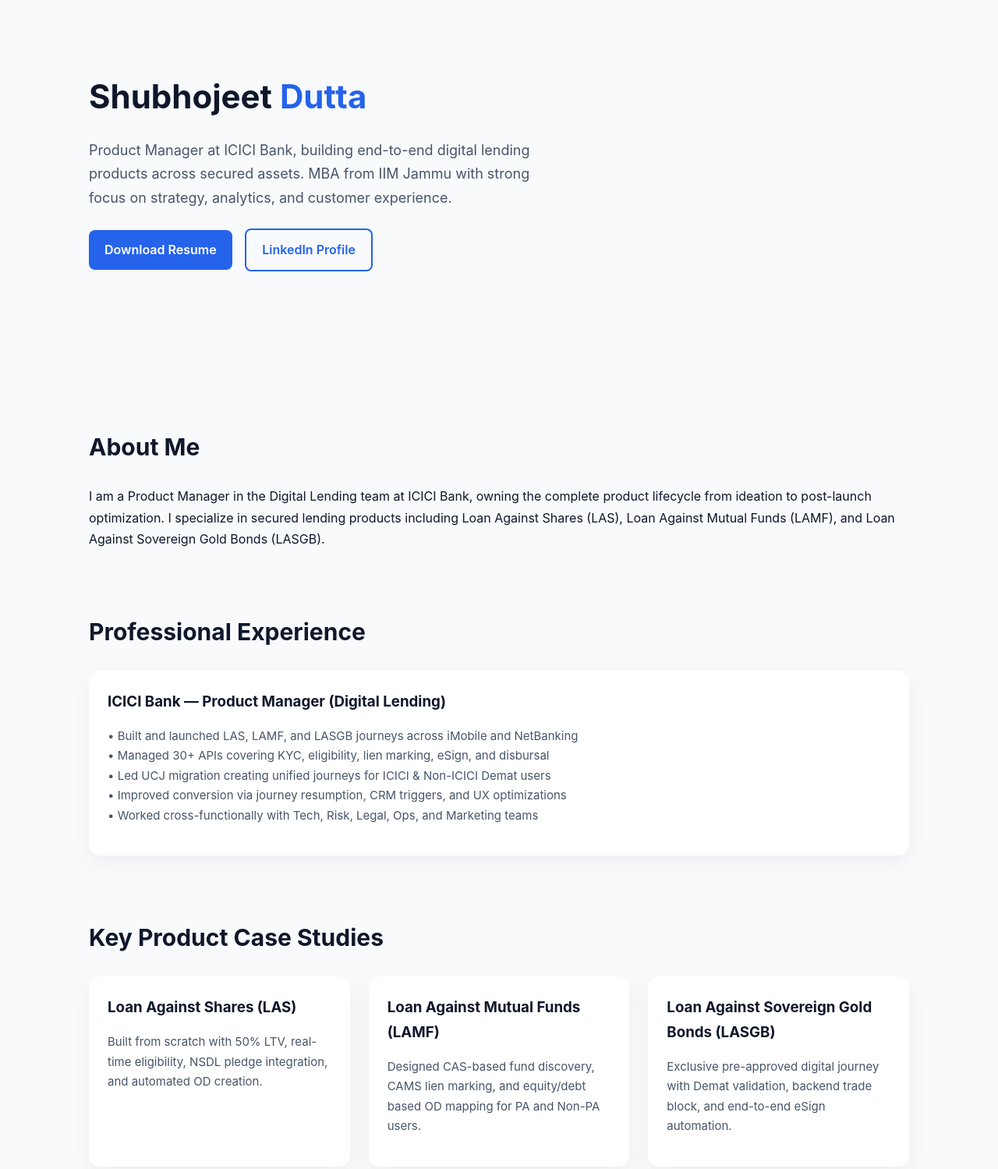
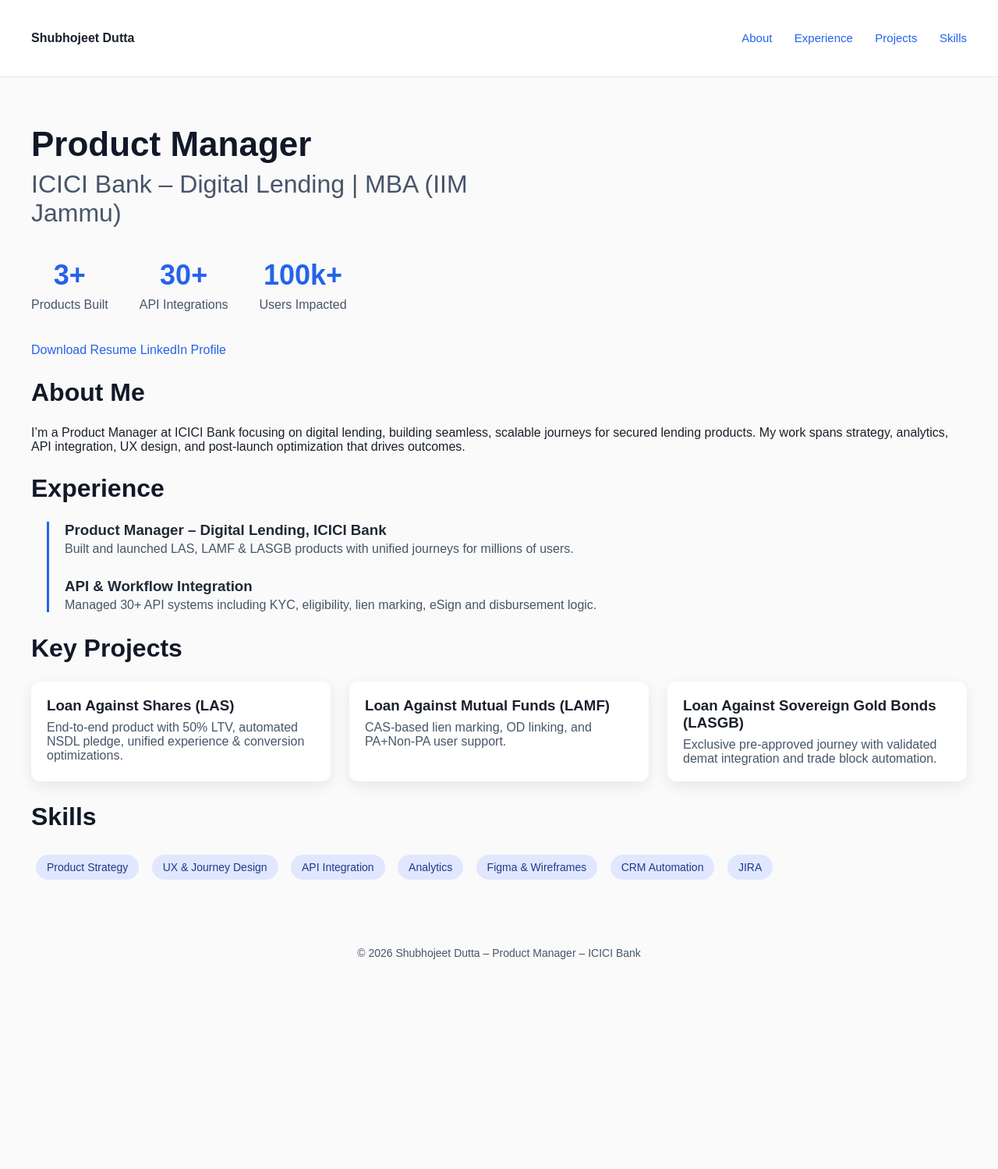
Before and after one commit to shubhojeetiim/shubhojeetiim.github.io, a plain HTML site: page index.html in a window 1280 px wide. Shown: the top 1499 px of the page at 78% size. After the commit the page ends 1270 px from the top, so only its background shows below. Drawn offline with Linux system fonts and the light colour scheme.

Commit message:
Update index.html

```diff
--- a/index.html
+++ b/index.html
@@ -3,114 +3,111 @@
 <head>
   <meta charset="UTF-8" />
   <meta name="viewport" content="width=device-width, initial-scale=1.0"/>
-  <title>Shubhojeet Dutta | Product Manager</title>
+  <title>Shubhojeet Dutta – Product Manager</title>
 
   <style>
-    :root {
-      --primary: #2563eb;
-      --dark: #0f172a;
-      --gray: #475569;
-      --light: #f8fafc;
-      --card: #ffffff;
+    /* ---------- BASE STYLES ---------- */
+    body, html {
+      margin: 0;
+      padding: 0;
+      font-family: "Poppins", Arial, sans-serif;
+      scroll-behavior: smooth;
+      color: #1a202c;
+      background: #fafafa;
     }
+    a { text-decoration: none; color: #2563eb; }
+    .container { max-width: 1200px; margin: auto; padding: 40px 20px; }
 
-    * {
-      box-sizing: border-box;
+    /* ---------- HEADER + NAV ---------- */
+    header {
+      position: fixed;
+      top: 0;
+      width: 100%;
+      background: white;
+      border-bottom: 1px solid #e2e8f0;
+      z-index: 1000;
     }
-
-    body {
-      margin: 0;
-      font-family: "Inter", Arial, sans-serif;
-      color: var(--dark);
-      background: var(--light);
-      line-height: 1.7;
+    nav {
+      display: flex;
+      justify-content: space-between;
+      align-items: center;
+      padding: 12px 20px;
     }
-
-    a {
-      text-decoration: none;
-      color: var(--primary);
-    }
-
-    .container {
-      max-width: 1100px;
-      margin: auto;
-      padding: 60px 24px;
+    nav a {
+      margin-left: 24px;
+      font-weight: 500;
+      font-size: 15px;
     }
 
     /* ---------- HERO ---------- */
     .hero {
       display: grid;
-      grid-template-columns: 1.2fr 0.8fr;
+      grid-template-columns: 1fr 1fr;
+      align-items: center;
+      margin-top: 120px;
+      gap: 20px;
+    }
+    .hero h1 {
+      font-size: 44px;
+      margin: 0;
+      color: #111827;
+    }
+    .hero h2 {
+      color: #475569;
+      margin-top: 8px;
+      font-weight: 400;
+    }
+    .hero-stats {
+      margin: 40px 0;
+      display: flex;
       gap: 40px;
-      align-items: center;
+    }
+    .stat {
+      text-align: center;
+    }
+    .stat h3 {
+      font-size: 36px;
+      margin: 0;
+      color: #2563eb;
+    }
+    .stat p {
+      margin: 8px 0 0;
+      color: #475569;
     }
 
-    .hero h1 {
-      font-size: 42px;
-      margin-bottom: 10px;
+    /* ---------- SECTION TITLES ---------- */
+    section h2 {
+      font-size: 32px;
+      margin-bottom: 24px;
+      color: #111827;
     }
 
-    .hero h1 span {
-      color: var(--primary);
+    /* ---------- EXPERIENCE TIMELINE ---------- */
+    .timeline {
+      border-left: 3px solid #2563eb;
+      padding-left: 20px;
+      margin-left: 20px;
     }
+    .timeline-item {
+      margin-bottom: 28px;
+    }
+    .timeline-item h3 { margin: 0 0 4px; color: #1f2937; }
+    .timeline-item p { margin: 4px 0; color: #475569; }
 
-    .hero p {
-      font-size: 18px;
-      color: var(--gray);
-      margin-bottom: 24px;
-    }
-
-    .cta a {
-      display: inline-block;
-      padding: 12px 20px;
-      border-radius: 8px;
-      margin-right: 12px;
-      font-weight: 600;
-    }
-
-    .primary-btn {
-      background: var(--primary);
-      color: white;
-    }
-
-    .secondary-btn {
-      border: 2px solid var(--primary);
-      color: var(--primary);
-    }
-
-    /* ---------- SECTIONS ---------- */
-    section {
-      margin-top: 80px;
-    }
-
-    section h2 {
-      font-size: 30px;
-      margin-bottom: 24px;
-    }
-
-    /* ---------- CARDS ---------- */
+    /* ---------- PROJECT GRID ---------- */
     .grid {
       display: grid;
       grid-template-columns: repeat(auto-fit, minmax(280px, 1fr));
       gap: 24px;
     }
-
     .card {
-      background: var(--card);
-      padding: 24px;
-      border-radius: 14px;
-      box-shadow: 0 10px 30px rgba(0,0,0,0.05);
+      background: #fff;
+      padding: 20px;
+      border-radius: 12px;
+      box-shadow: 0px 6px 18px rgba(0,0,0,0.08);
     }
-
-    .card h3 {
-      margin-top: 0;
-      margin-bottom: 8px;
-    }
-
-    .card p {
-      color: var(--gray);
-      font-size: 15px;
-    }
+    .card h3 { margin: 0 0 8px; }
+    .card p { margin: 0; color: #475569; }
 
     /* ---------- SKILLS ---------- */
     .skills span {
@@ -127,122 +124,124 @@
     footer {
       text-align: center;
       padding: 40px 20px;
-      color: var(--gray);
+      color: #475569;
       font-size: 14px;
     }
 
     /* ---------- RESPONSIVE ---------- */
     @media (max-width: 768px) {
-      .hero {
-        grid-template-columns: 1fr;
-      }
-
-      .hero h1 {
-        font-size: 34px;
-      }
+      .hero { grid-template-columns: 1fr; }
     }
   </style>
 </head>
 
 <body>
 
-  <div class="container hero">
-    <div>
-      <h1>Shubhojeet <span>Dutta</span></h1>
-      <p>
-        Product Manager at ICICI Bank, building end-to-end digital lending
-        products across secured assets. MBA from IIM Jammu with strong focus
-        on strategy, analytics, and customer experience.
-      </p>
-      <div class="cta">
-        <a class="primary-btn" href="#">Download Resume</a>
-        <a class="secondary-btn" href="#">LinkedIn Profile</a>
+  <!-- HEADER -->
+  <header>
+    <nav class="container">
+      <div><strong>Shubhojeet Dutta</strong></div>
+      <div>
+        <a href="#about">About</a>
+        <a href="#experience">Experience</a>
+        <a href="#projects">Projects</a>
+        <a href="#skills">Skills</a>
       </div>
-    </div>
-  </div>
+    </nav>
+  </header>
 
   <div class="container">
 
+    <!-- HERO -->
+    <section class="hero" id="home">
+      <div>
+        <h1>Product Manager</h1>
+        <h2>ICICI Bank – Digital Lending | MBA (IIM Jammu)</h2>
+
+        <div class="hero-stats">
+          <div class="stat">
+            <h3>3+</h3>
+            <p>Products Built</p>
+          </div>
+          <div class="stat">
+            <h3>30+</h3>
+            <p>API Integrations</p>
+          </div>
+          <div class="stat">
+            <h3>100k+</h3>
+            <p>Users Impacted</p>
+          </div>
+        </div>
+
+        <a href="#" class="primary-btn">Download Resume</a>
+        <a href="#" class="secondary-btn">LinkedIn Profile</a>
+      </div>
+    </section>
+
     <!-- ABOUT -->
-    <section>
+    <section id="about">
       <h2>About Me</h2>
       <p>
-        I am a Product Manager in the Digital Lending team at ICICI Bank,
-        owning the complete product lifecycle from ideation to post-launch
-        optimization. I specialize in secured lending products including
-        Loan Against Shares (LAS), Loan Against Mutual Funds (LAMF),
-        and Loan Against Sovereign Gold Bonds (LASGB).
+        I’m a Product Manager at ICICI Bank focusing on digital lending,
+        building seamless, scalable journeys for secured lending products.
+        My work spans strategy, analytics, API integration, UX design, and
+        post-launch optimization that drives outcomes.
       </p>
     </section>
 
     <!-- EXPERIENCE -->
-    <section>
-      <h2>Professional Experience</h2>
-      <div class="card">
-        <h3>ICICI Bank — Product Manager (Digital Lending)</h3>
-        <p>
-          • Built and launched LAS, LAMF, and LASGB journeys across iMobile and NetBanking<br>
-          • Managed 30+ APIs covering KYC, eligibility, lien marking, eSign, and disbursal<br>
-          • Led UCJ migration creating unified journeys for ICICI & Non-ICICI Demat users<br>
-          • Improved conversion via journey resumption, CRM triggers, and UX optimizations<br>
-          • Worked cross-functionally with Tech, Risk, Legal, Ops, and Marketing teams
-        </p>
+    <section id="experience">
+      <h2>Experience</h2>
+      <div class="timeline">
+        <div class="timeline-item">
+          <h3>Product Manager – Digital Lending, ICICI Bank</h3>
+          <p>Built and launched LAS, LAMF & LASGB products with unified journeys for millions of users.</p>
+        </div>
+        <div class="timeline-item">
+          <h3>API & Workflow Integration</h3>
+          <p>Managed 30+ API systems including KYC, eligibility, lien marking, eSign and disbursement logic.</p>
+        </div>
       </div>
     </section>
 
     <!-- PROJECTS -->
-    <section>
-      <h2>Key Product Case Studies</h2>
+    <section id="projects">
+      <h2>Key Projects</h2>
       <div class="grid">
-
         <div class="card">
           <h3>Loan Against Shares (LAS)</h3>
-          <p>
-            Built from scratch with 50% LTV, real-time eligibility,
-            NSDL pledge integration, and automated OD creation.
-          </p>
+          <p>End-to-end product with 50% LTV, automated NSDL pledge, unified experience & conversion optimizations.</p>
         </div>
-
         <div class="card">
           <h3>Loan Against Mutual Funds (LAMF)</h3>
-          <p>
-            Designed CAS-based fund discovery, CAMS lien marking,
-            and equity/debt based OD mapping for PA and Non-PA users.
-          </p>
+          <p>CAS-based lien marking, OD linking, and PA+Non-PA user support.</p>
         </div>
-
         <div class="card">
           <h3>Loan Against Sovereign Gold Bonds (LASGB)</h3>
-          <p>
-            Exclusive pre-approved digital journey with Demat validation,
-            backend trade block, and end-to-end eSign automation.
-          </p>
+          <p>Exclusive pre-approved journey with validated demat integration and trade block automation.</p>
         </div>
-
       </div>
     </section>
 
     <!-- SKILLS -->
-    <section>
-      <h2>Skills & Tools</h2>
+    <section id="skills">
+      <h2>Skills</h2>
       <div class="skills">
         <span>Product Strategy</span>
-        <span>Digital Lending</span>
-        <span>User Journey Design</span>
+        <span>UX & Journey Design</span>
         <span>API Integration</span>
-        <span>PRD & User Stories</span>
-        <span>Analytics (Adobe, GA)</span>
+        <span>Analytics</span>
+        <span>Figma & Wireframes</span>
         <span>CRM Automation</span>
-        <span>Figma</span>
         <span>JIRA</span>
-        <span>Whimsical / Miro</span>
       </div>
     </section>
 
   </div>
 
+  <!-- FOOTER -->
   <footer>
-    © 2026 Shubhojeet Dutta · Product Manager · ICICI Bank
+    © 2026 Shubhojeet Dutta – Product Manager – ICICI Bank
   </footer>
 
 </body>
```
